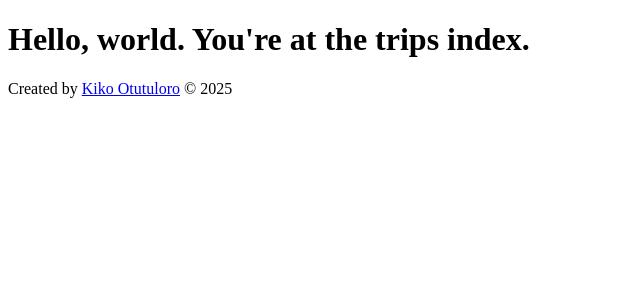
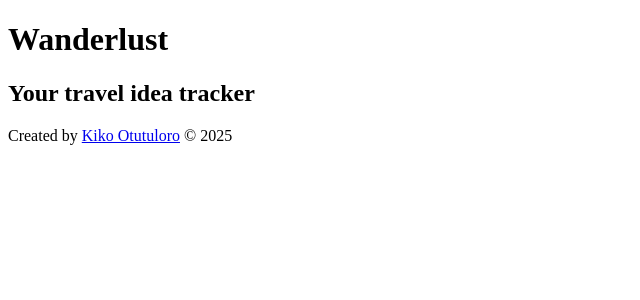
Before and after one commit to kotutuloro/wanderlust, a Django app: template trips/templates/trips/index.html in a window 1280 px wide. Shown: the part 73-373 px from the top of the page, without its empty margins (0-640 px from the left). Run offline with Django 5.2, Linux system fonts and the light colour scheme; the template is opened without the code that fills it, so the values that code supplies are empty; the visitor is signed in with stand-in values (Sample User, id 1).

Commit message:
update index text

```diff
--- a/trips/templates/trips/index.html
+++ b/trips/templates/trips/index.html
@@ -3,5 +3,6 @@
   Travel Idea Tracker
 {% endblock subtitle %}
 {% block content %}
-  <h1>Hello, world. You're at the trips index.</h1>
+  <h1>Wanderlust</h1>
+  <h2>Your travel idea tracker</h2>
 {% endblock content %}
```
